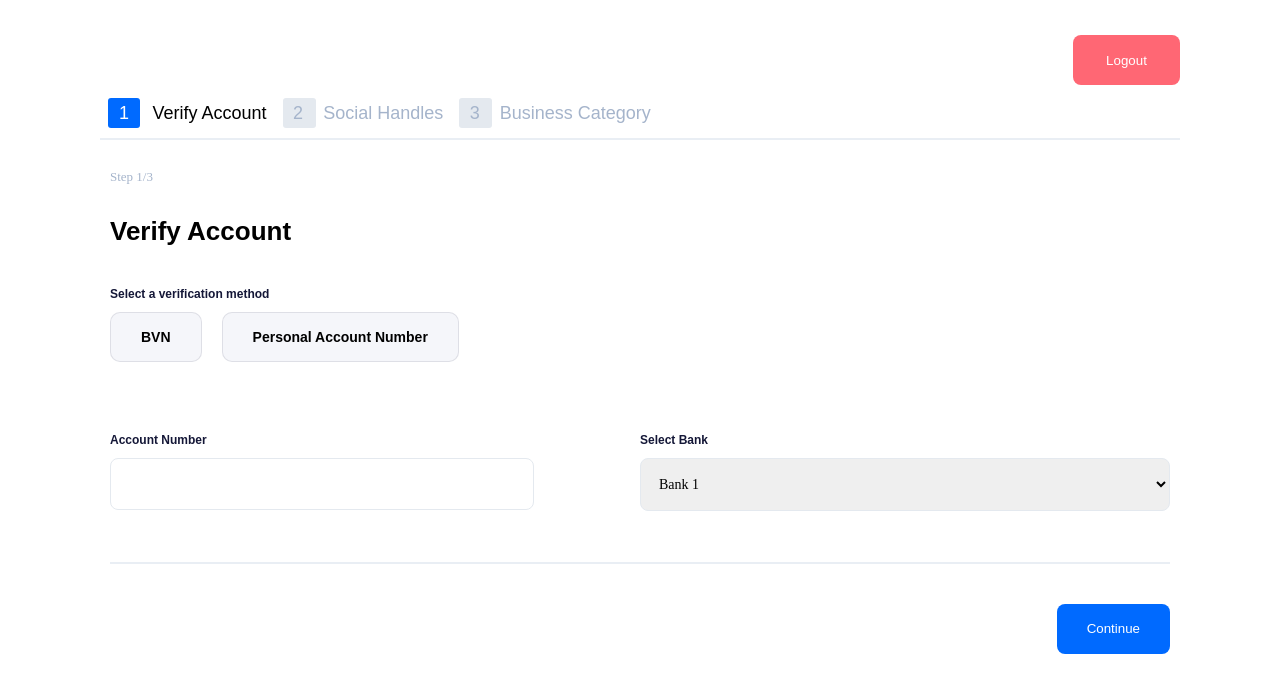
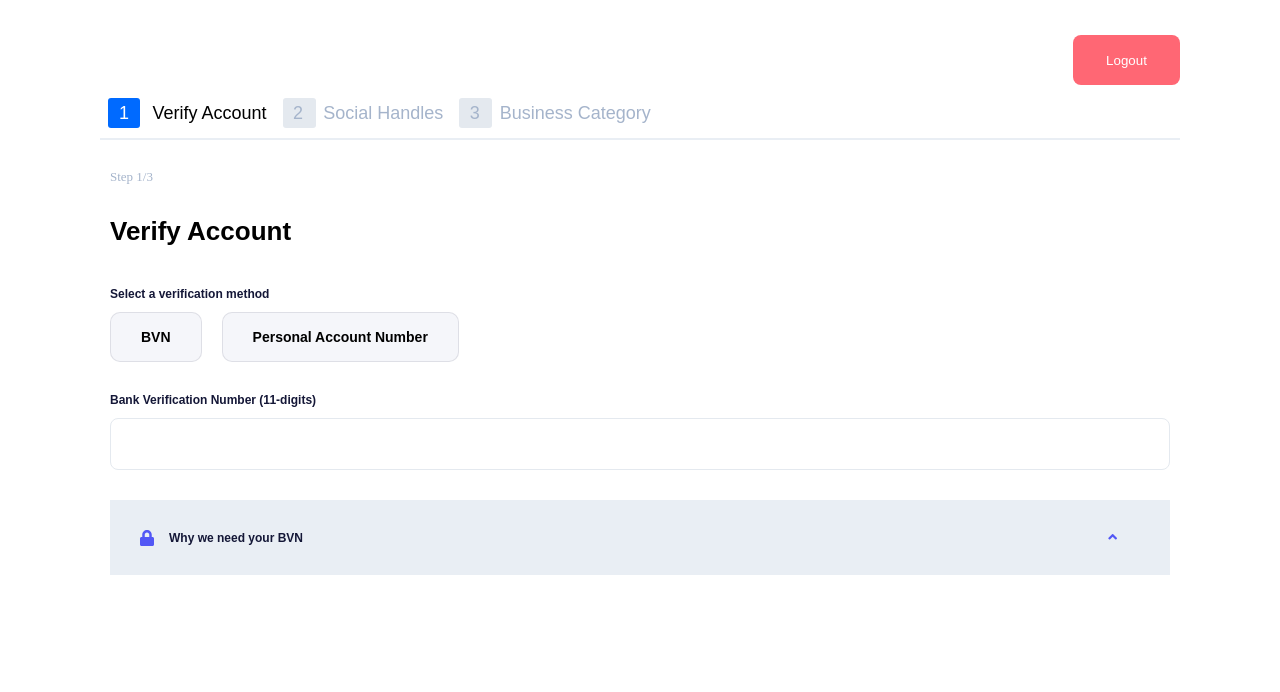
Before and after one commit to OluDominic/frontend-onboarding, a React (Create React App) app: page / in a window 1280 px wide. Shown: the top 692 px of the page. Built offline with nearby package versions, Linux system fonts and the light colour scheme.

Commit message:
verification page interchange

```diff
--- a/src/components/verifyAccount/index.js
+++ b/src/components/verifyAccount/index.js
@@ -7,13 +7,19 @@ import Account from '../account';
 
 const VerifyAccount =()=> {
 
-    const [open, setOpen] = useState(false);
+    const [open, setOpen] = useState(true);
+    const [openAcc, setOpenAcc] = useState(false);
 
 
 
     const openBut =(event)=> {
+        setOpen(true)
+        setOpenAcc(false)
+    }
 
-        setOpen(!open)
+    const openAccount =(event)=> {
+        setOpen(false)
+        setOpenAcc(true)
     }
 
     return (
@@ -24,13 +30,13 @@ const VerifyAccount =()=> {
                 <h3>Select a verification method</h3>
                 <div className="verify-account">
                     <Buttons onClick={openBut}>BVN</Buttons>
-                    <Buttons onClick={openBut}>Personal Account Number</Buttons>
+                    <Buttons onClick={openAccount}>Personal Account Number</Buttons>
                 </div>
 
                 <br />
             </div>
             {open ? <Bvn /> : null}
-            {!open ? <Account /> : null}
+            {openAcc ? <Account /> : null}
 
         </div>
     );
```
